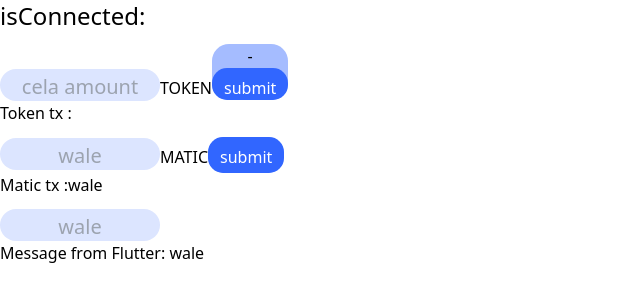
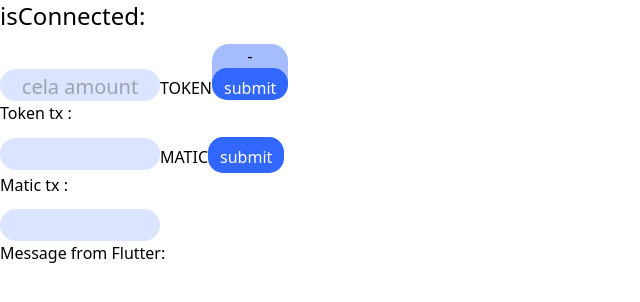
Before and after one commit to cardiscardis/bpe, a Next.js app: page / in a window 1280 px wide. Shown: the top 302 px of the page, without its empty margins (0-640 px from the left). Built offline with nearby package versions, Linux system fonts and the light colour scheme.

Commit message:
test Solution

```diff
--- a/components/homePage.js
+++ b/components/homePage.js
@@ -2,7 +2,7 @@ import React, { useEffect, useState } from "react";
 
 export default function HomePage() {
   const [walletAddress, setWalletAddress] = useState(false);
-  const [messageFromFlutter, setMessageFromFlutter] = useState({text: 'wale'});
+  const [messageFromFlutter, setMessageFromFlutter] = useState({text: ''});
   const [maticValue, setMaticValue] = useState('');
 
 
@@ -19,10 +19,12 @@ export default function HomePage() {
       if (event && event.data && event.data.fromFlutter) {
         console.log('Received message from Flutter:', JSON.stringify(event));
         setMessageFromFlutter({text: event.data.message});
-      } else {
-        setMessageFromFlutter(JSON.stringify(event.message));
+      } else
+       {
+        setMessageFromFlutter(prevState => ({text: prevState ? prevState.text + event.data.message : event.data.message}));
+        //setMessageFromFlutter(JSON.stringify(event.message));
 
-        console.log('Received message from Flutter:', JSON.stringify(event.message));
+        console.log('Received message is :', JSON.stringify(event.message));
         console.error('Unexpected message event:',JSON.stringify(event, null, 2));
       }
     };
```
